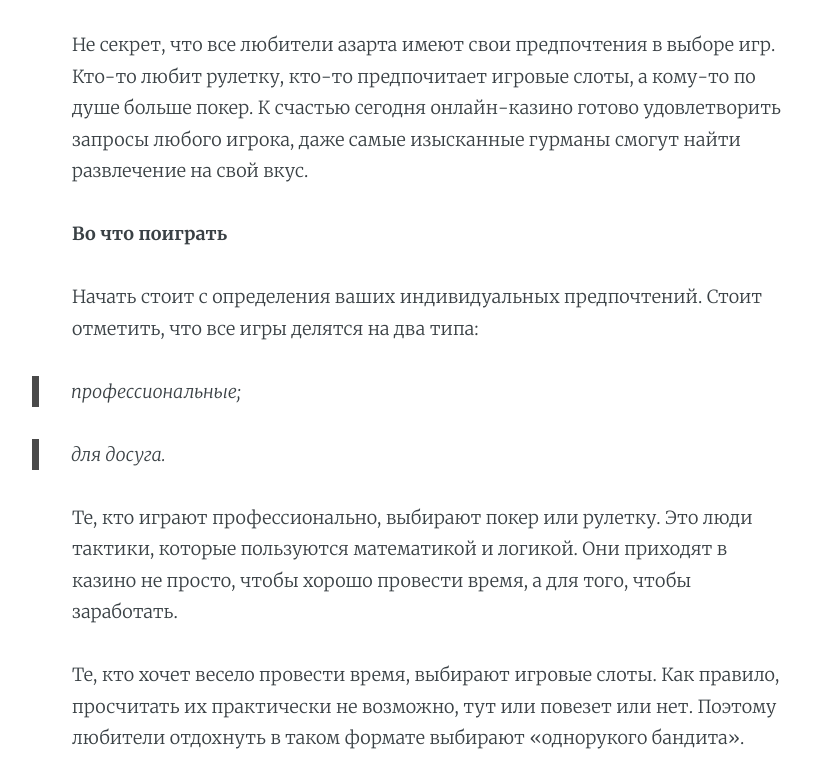
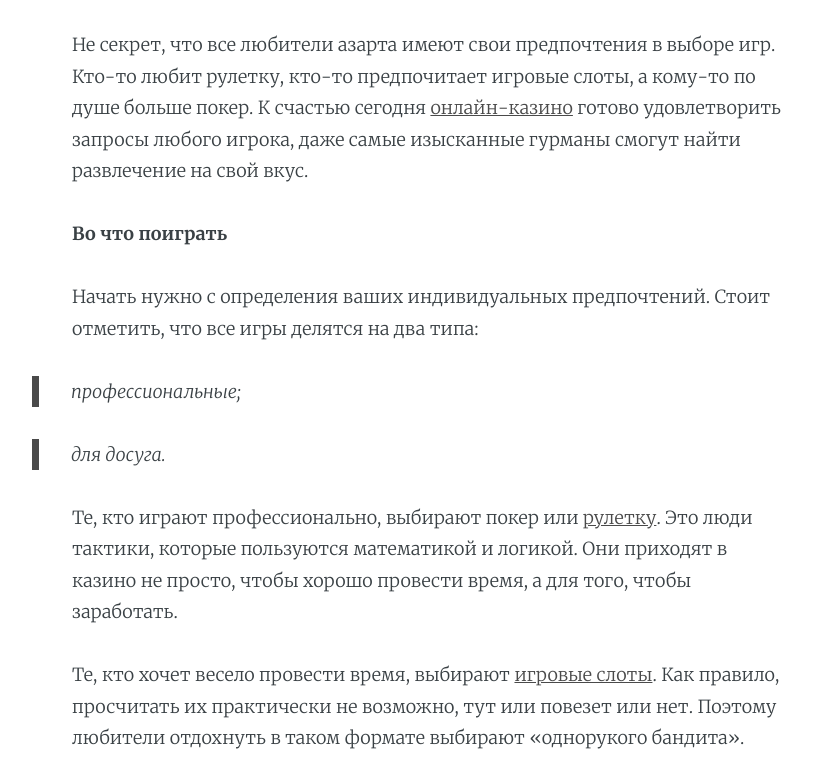
Before and after one commit to calmmoney/calmmoney.github.io, a Jekyll site: the page built from _posts/2019-02-09-tainy-igrovih-avtomatov.md, in a window 1280 px wide and 1400 px high, scrolled down 663 px. Shown: the part 227-1001 px from the top of the window, without its empty margins (213-1026 px from the left). Built offline with Jekyll 4.4.1, drawn with Linux system fonts in a browser that asks for light colours; nearby versions of some CDN libraries.

Commit message:
Update from Forestry.io Anastasiya Ilina updated _posts/2019-02-09-tainy-igrovih-avtomatov.md

```diff
--- a/_posts/2019-02-09-tainy-igrovih-avtomatov.md
+++ b/_posts/2019-02-09-tainy-igrovih-avtomatov.md
@@ -3,29 +3,29 @@ layout: post
 cover: false
 navigation: false
 title: Какие тайны хранят игровые автоматы
-date: 2019-02-09 16:14:00
+date: 2019-02-09T16:14:00.000+00:00
 tags: fiction
-subclass: 'post tag-fiction'
+subclass: post tag-fiction
 author: Fishka
+
 ---
-
 ### ТАЙНЫ ИГРОВЫХ АВТОМАТОВ
 
 {% include image.html url="/assets/images/zal_igrovykh_avtomatov.jpg" width="100%" description="Игровые автоматы" %}
 
-Не секрет, что все любители азарта имеют свои предпочтения в выборе игр. Кто-то любит рулетку, кто-то предпочитает игровые слоты, а кому-то по душе больше покер. К счастью сегодня онлайн-казино готово удовлетворить запросы любого игрока, даже самые изысканные гурманы смогут найти развлечение на свой вкус.
+Не секрет, что все любители азарта имеют свои предпочтения в выборе игр. Кто-то любит рулетку, кто-то предпочитает игровые слоты, а кому-то по душе больше покер. К счастью сегодня [онлайн-казино](http://casino7.live "онлайн-казино") готово удовлетворить запросы любого игрока, даже самые изысканные гурманы смогут найти развлечение на свой вкус.
 
 **Во что поиграть**
 
-Начать стоит с определения ваших индивидуальных предпочтений. Стоит отметить, что все игры делятся на два типа:
+Начать нужно с определения ваших индивидуальных предпочтений. Стоит отметить, что все игры делятся на два типа:
 
 > профессиональные;
 
 > для досуга.
 
-Те, кто играют профессионально, выбирают покер или рулетку. Это люди тактики, которые пользуются математикой и логикой. Они приходят в казино не просто, чтобы хорошо провести время, а для того, чтобы заработать.
+Те, кто играют профессионально, выбирают покер или [рулетку](https://vulkansite.net/game/bet_roul "рулетку"). Это люди тактики, которые пользуются математикой и логикой. Они приходят в казино не просто, чтобы хорошо провести время, а для того, чтобы заработать.
 
-Те, кто хочет весело провести время, выбирают игровые слоты. Как правило, просчитать их практически не возможно, тут или повезет или нет. Поэтому любители отдохнуть в таком формате выбирают «однорукого бандита».
+Те, кто хочет весело провести время, выбирают [игровые слоты](https://vulkansite.net/ "игровые слоты"). Как правило, просчитать их практически не возможно, тут или повезет или нет. Поэтому любители отдохнуть в таком формате выбирают «однорукого бандита».
 
 Безусловно, истории знакомы случаи баснословных выигрышей, когда люди срывали невероятный джек-пот. Но такие случаи индивидуальны и крайне редки. Надеяться на особый заработок на игровом автомате не стоит.
 
```
